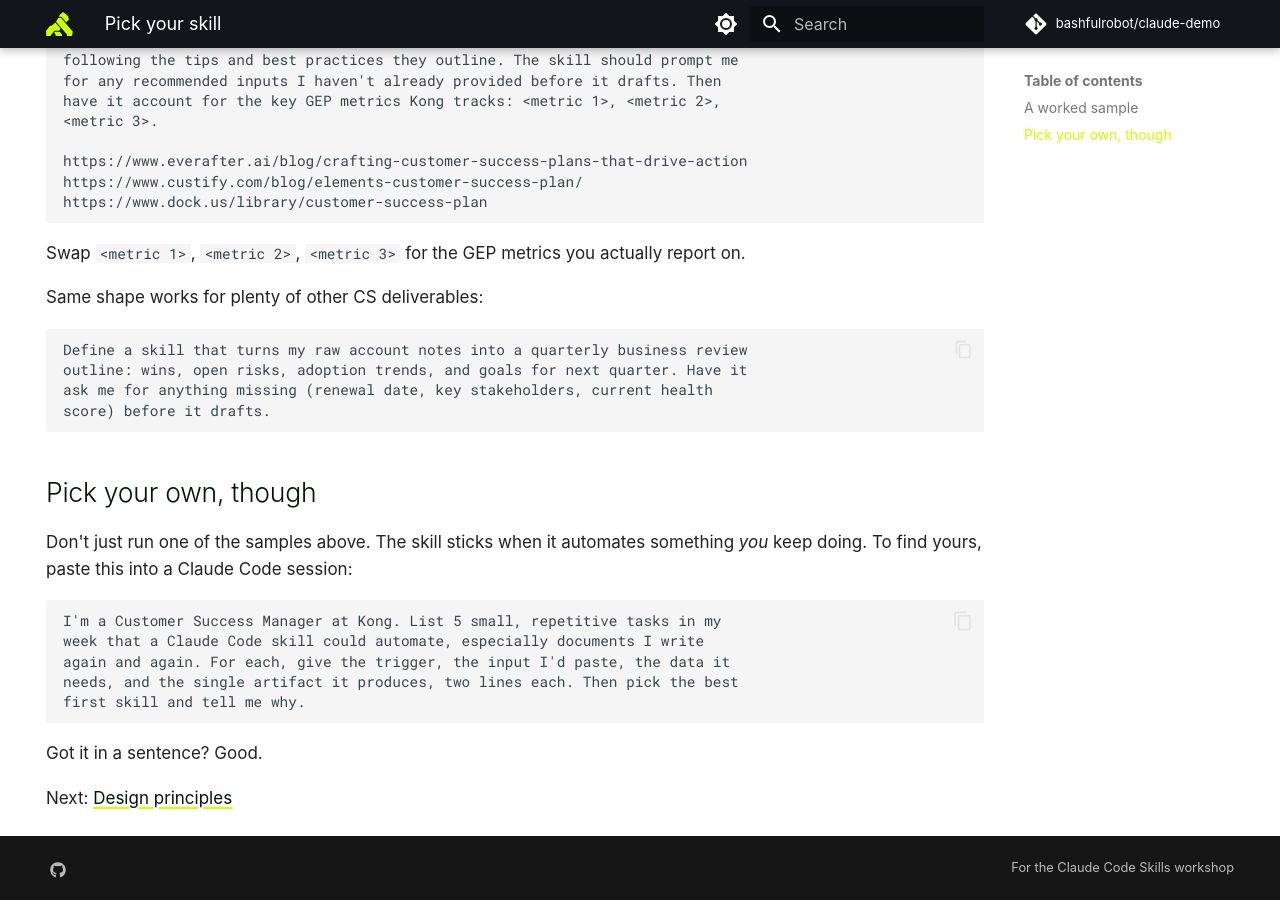
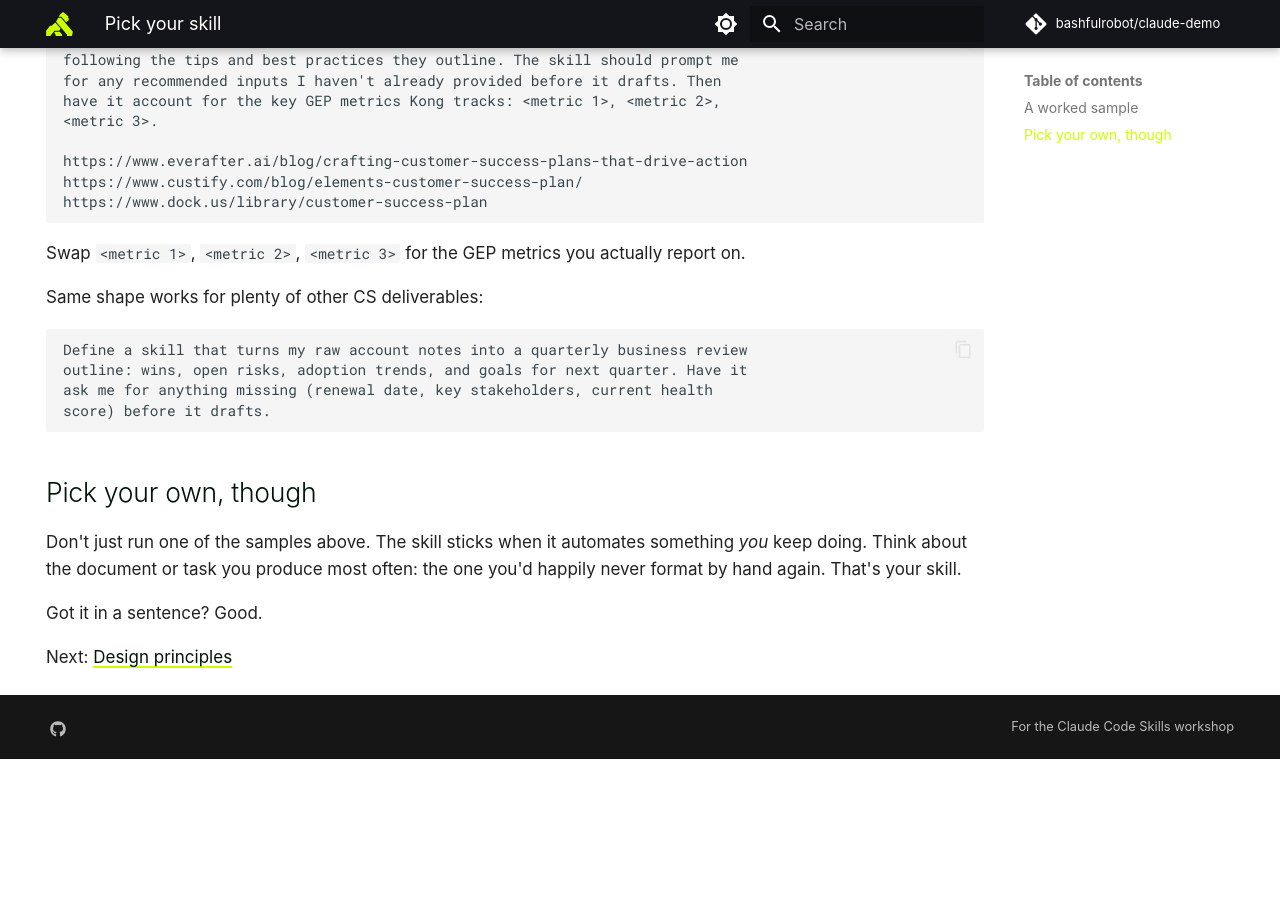
Before and after one commit to bashfulrobot/claude-demo, an MkDocs documentation site: the page built from docs/tutorial/idea.md, in a window 1280 px wide and 900 px high, scrolled down 514 px. Built offline with MkDocs 1.6.1 and Material for MkDocs 9.7.7, drawn with Linux system fonts in a browser that asks for light colours; some web fonts are replaced; comment, search, counter and statistics services are not loaded; after the commit the page ends 1273 px from its top, so only the background shows below that.

Commit message:
docs(tutorial): drop the mine-your-week prompt from idea page
Claude can't enumerate the reader's own repetitive tasks, so the 'list 5'
prompt doesn't work. Replace it with a direct nudge to pick the document they
produce most often.

````diff
--- a/docs/tutorial/idea.md
+++ b/docs/tutorial/idea.md
@@ -38,15 +38,7 @@ score) before it drafts.
 
 ## Pick your own, though
 
-Don't just run one of the samples above. The skill sticks when it automates something *you* keep doing. To find yours, paste this into a Claude Code session:
-
-```text
-I'm a Customer Success Manager at Kong. List 5 small, repetitive tasks in my
-week that a Claude Code skill could automate, especially documents I write
-again and again. For each, give the trigger, the input I'd paste, the data it
-needs, and the single artifact it produces, two lines each. Then pick the best
-first skill and tell me why.
-```
+Don't just run one of the samples above. The skill sticks when it automates something *you* keep doing. Think about the document or task you produce most often: the one you'd happily never format by hand again. That's your skill.
 
 Got it in a sentence? Good.
 
````
